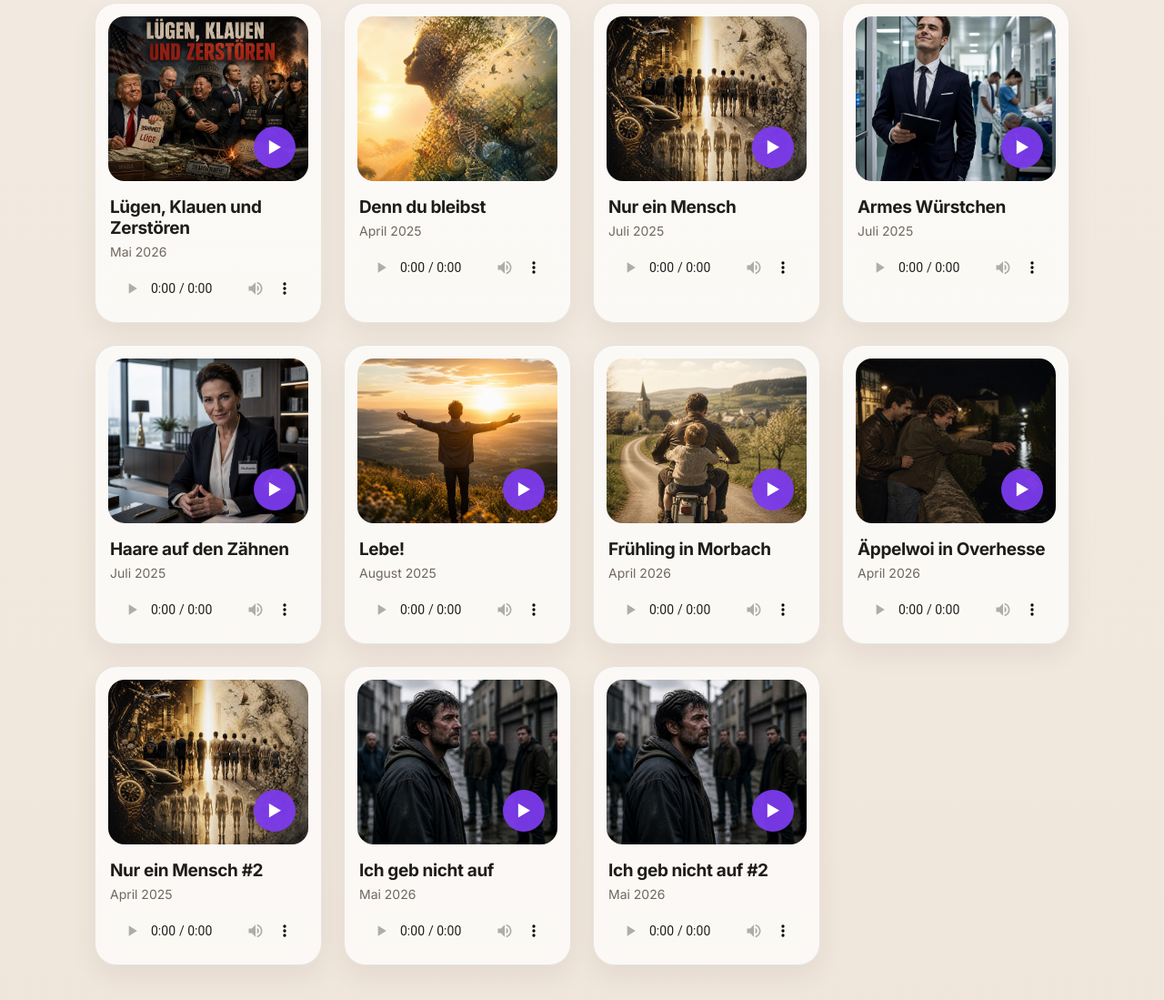
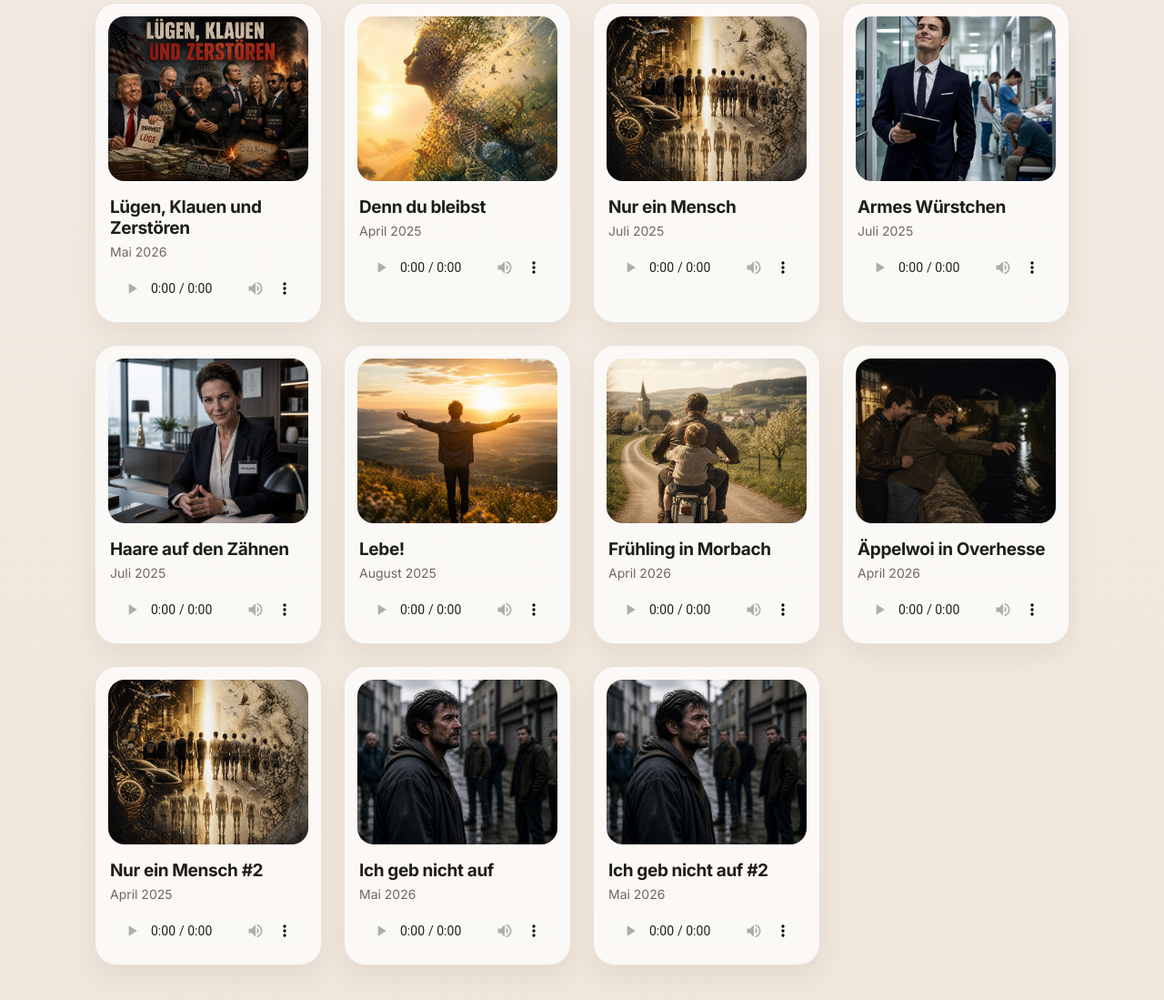
Before and after one commit to Naklar2026/Naklar2026.github.io, a plain HTML site: page index.html in a window 1280 px wide. Shown: the part 3465-4564 px from the top of the page at 91% size. Drawn offline with Linux system fonts and the light colour scheme.

Commit message:
Remove play buttons from song cards
Removed play buttons for multiple songs in the songs grid.

```diff
--- a/index.html
+++ b/index.html
@@ -737,7 +737,6 @@
   <div class="song-card">
     <div class="cover">
       <img src="luegen-klauen.jpg" alt="Cover Lügen, Klauen und Zerstören">
-      <div class="play-button" onclick="playSong('song1')" aria-label="Lügen, Klauen und Zerstören abspielen">▶</div>
     </div>
     <h3>Lügen, Klauen und Zerstören</h3>
     <p>Mai 2026</p>
@@ -756,7 +755,6 @@
   <div class="song-card">
     <div class="cover">
       <img src="nur-ein-mensch-cash.jpg" alt="Cover Nur ein Mensch">
-      <div class="play-button" onclick="playSong('song3')" aria-label="Nur ein Mensch abspielen">▶</div>
     </div>
     <h3>Nur ein Mensch</h3>
     <p>Juli 2025</p>
@@ -766,7 +764,6 @@
   <div class="song-card">
     <div class="cover">
       <img src="armes-wuerstchen.jpg" alt="Cover Armes Würstchen">
-      <div class="play-button" onclick="playSong('song4')" aria-label="Armes Würstchen abspielen">▶</div>
     </div>
     <h3>Armes Würstchen</h3>
     <p>Juli 2025</p>
@@ -776,7 +773,6 @@
   <div class="song-card">
     <div class="cover">
       <img src="haare-auf-den-zaehnen.jpg" alt="Cover Haare auf den Zähnen">
-      <div class="play-button" onclick="playSong('song5')" aria-label="Haare auf den Zähnen abspielen">▶</div>
     </div>
     <h3>Haare auf den Zähnen</h3>
     <p>Juli 2025</p>
@@ -786,7 +782,6 @@
   <div class="song-card">
     <div class="cover">
       <img src="lebe.jpg" alt="Cover Lebe">
-      <div class="play-button" onclick="playSong('song6')" aria-label="Lebe abspielen">▶</div>
     </div>
     <h3>Lebe!</h3>
     <p>August 2025</p>
@@ -796,7 +791,6 @@
   <div class="song-card">
     <div class="cover">
       <img src="fruehling.jpg" alt="Cover Frühling in Morbach">
-      <div class="play-button" onclick="playSong('song7')" aria-label="Frühling in Morbach abspielen">▶</div>
     </div>
     <h3>Frühling in Morbach</h3>
     <p>April 2026</p>
@@ -806,7 +800,6 @@
   <div class="song-card">
     <div class="cover">
       <img src="aeppelwoi.jpg" alt="Cover Äppelwoi in Overhesse">
-      <div class="play-button" onclick="playSong('song8')" aria-label="Äppelwoi in Overhesse abspielen">▶</div>
     </div>
     <h3>Äppelwoi in Overhesse</h3>
     <p>April 2026</p>
@@ -816,7 +809,6 @@
   <div class="song-card">
     <div class="cover">
       <img src="nur-ein-mensch-cash.jpg" alt="Cover Nur ein Mensch #2">
-      <div class="play-button" onclick="playSong('song9')" aria-label="Nur ein Mensch #2 abspielen">▶</div>
     </div>
     <h3>Nur ein Mensch #2</h3>
     <p>April 2025</p>
@@ -826,7 +818,6 @@
   <div class="song-card">
     <div class="cover">
       <img src="ich-geb-nicht-auf.jpg" alt="Cover Ich geb nicht auf">
-      <div class="play-button" onclick="playSong('song10')" aria-label="Ich geb nicht auf abspielen">▶</div>
     </div>
     <h3>Ich geb nicht auf</h3>
     <p>Mai 2026</p>
@@ -836,7 +827,6 @@
   <div class="song-card">
     <div class="cover">
       <img src="ich-geb-nicht-auf.jpg" alt="Cover Ich geb nicht auf #2">
-      <div class="play-button" onclick="playSong('song11')" aria-label="Ich geb nicht auf #2 abspielen">▶</div>
     </div>
     <h3>Ich geb nicht auf #2</h3>
     <p>Mai 2026</p>
```
